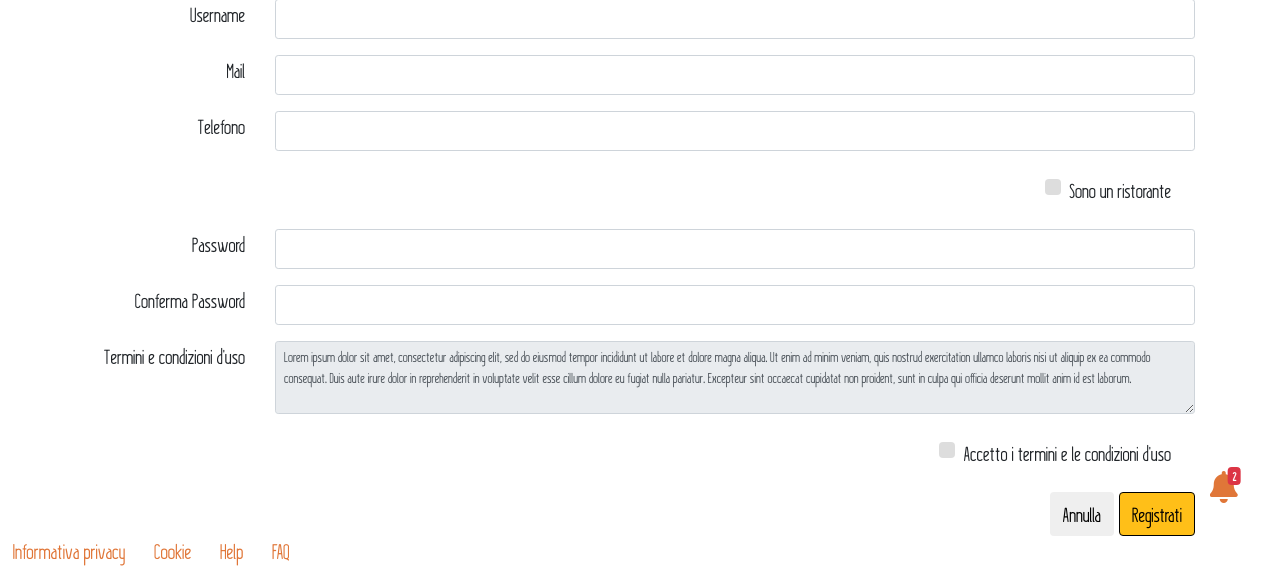
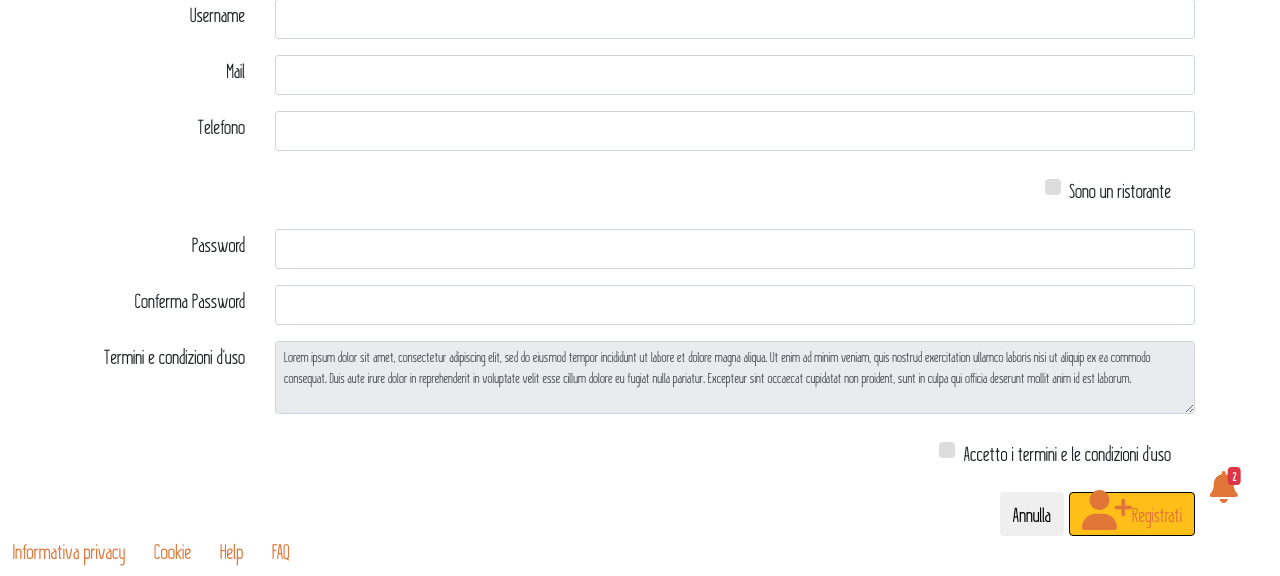
Before and after one commit to cric96/sugar-foody, a PHP site: page /signin.php in a window 1280 px wide. Shown: the part 269-845 px from the top of the page. Run offline with PHP 8.4, Linux system fonts and the light colour scheme; some libraries are stand-ins or nearby versions.

Commit message:
change signin in signin.php button

```diff
--- a/css/form-style.css
+++ b/css/form-style.css
@@ -36,6 +36,13 @@ label {
   display:block;
   text-align:right;
 }
+.signin {
+  color: rgba(224,118,56,1);
+}
+
+.signin:hover {
+  color: #FFBF18;
+}
 
 @media only screen and (max-width: 500px) {
   .panel-footer {
--- a/signin.php
+++ b/signin.php
@@ -121,7 +121,7 @@
                </label>
             </div>
             <div class="form-check btn-form">
-               <button type="submit" class="btn btn-submit float-right">Registrati</button>
+               <button type="submit" class="btn btn-submit float-right signin"><em class="fa fa-user-plus fa-lg" aria-hidden="true"></em>Registrati</button>
                <button type="reset" class="btn btn-default float-right">Annulla</button>
             </div>
          </form>
```
Also changed, not shown: css/index-style.css (+0 -10 lines).
